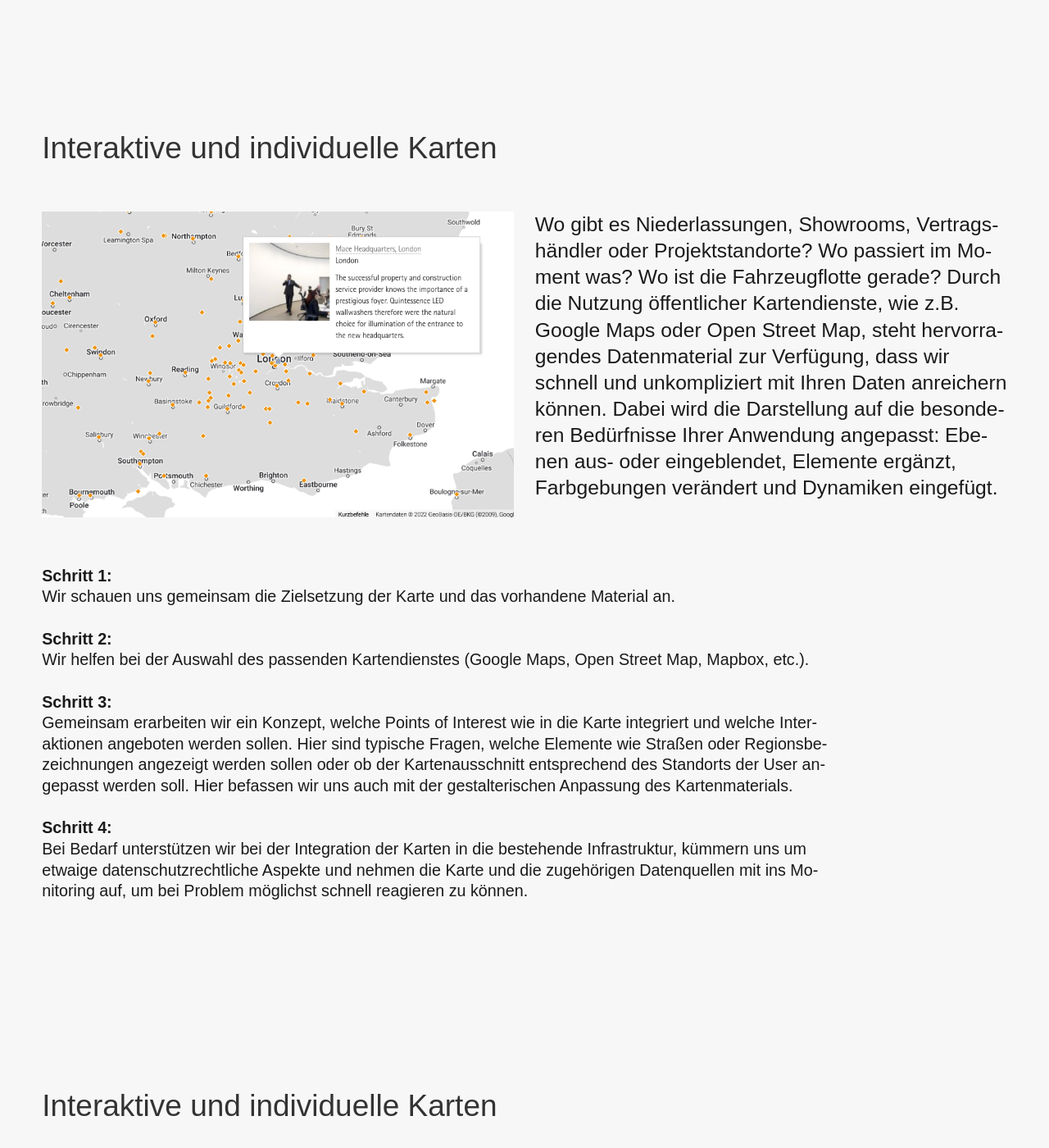
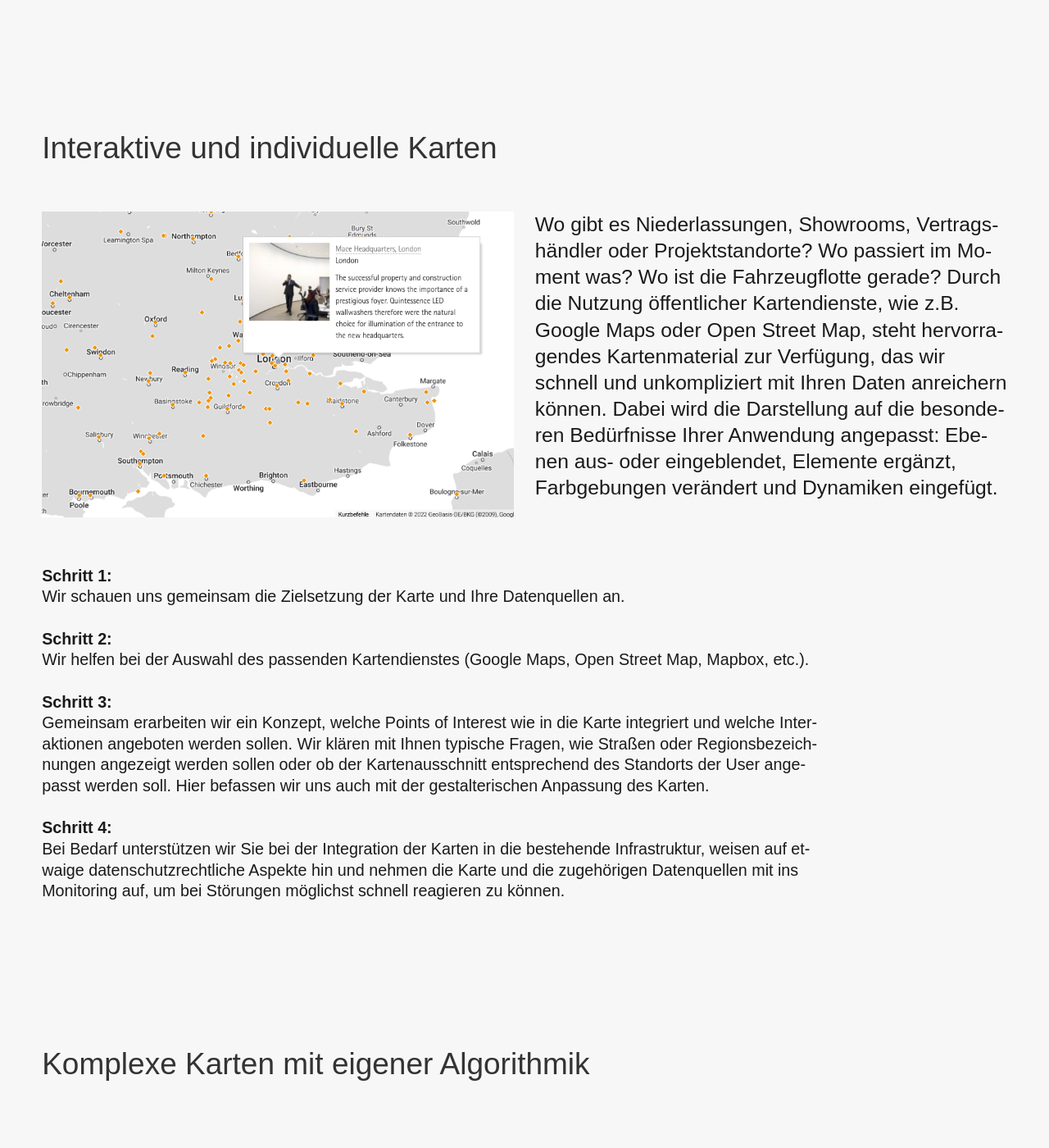
Before and after one commit to Klickmeister/klickmeister.github.io, a Jekyll site: the page built from _products/karten-und-visualisierungen.md, in a window 1280 px wide and 1400 px high, scrolled down 611 px. Shown: the whole window at 82% size. Built offline with Jekyll 4.4.1, drawn with Linux system fonts in a browser that asks for light colours; some web fonts are replaced; some of the changed text lies outside the part shown.

Commit message:
Update karten-und-visualisierungen.md

```diff
--- a/_products/karten-und-visualisierungen.md
+++ b/_products/karten-und-visualisierungen.md
@@ -18,45 +18,20 @@ intro: |
     <figcaption>
         <div class="limited-box" data-box-width="m">
             <p>Wo gibt es Niederlassungen, Showrooms, Vertragshändler oder Projektstandorte? Wo passiert im Moment was? Wo ist die Fahrzeugflotte gerade?
-                Durch die Nutzung öffentlicher Kartendienste, wie z.B. Google Maps oder Open Street Map, steht hervorragendes Datenmaterial zur Verfügung, dass wir schnell und unkompliziert mit Ihren Daten anreichern können.
+                Durch die Nutzung öffentlicher Kartendienste, wie z.B. Google Maps oder Open Street Map, steht hervorragendes Kartenmaterial zur Verfügung, das wir schnell und unkompliziert mit Ihren Daten anreichern können.
                 Dabei wird die Darstellung auf die besonderen Bedürfnisse Ihrer Anwendung angepasst: Ebenen aus- oder eingeblendet, Elemente ergänzt, Farbgebungen verändert und Dynamiken eingefügt.</p>
         </div>
     </figcaption>
 </figure>
 
 <ul class="steps smalltext" data-box-width="l">
-<li>Wir schauen uns gemeinsam die Zielsetzung der Karte und das vorhandene Material an.</li>
+<li>Wir schauen uns gemeinsam die Zielsetzung der Karte und Ihre Datenquellen an.</li>
 <li>Wir helfen bei der Auswahl des passenden Kartendienstes (Google Maps, Open Street Map, Mapbox, etc.).</li>
-<li>Gemeinsam erarbeiten wir ein Konzept, welche Points of Interest wie in die Karte integriert und welche Interaktionen angeboten werden sollen. Hier sind typische Fragen, welche Elemente wie Straßen oder Regionsbezeichnungen angezeigt werden sollen oder ob der Kartenausschnitt entsprechend des Standorts der User angepasst werden soll. Hier befassen wir uns auch mit der gestalterischen Anpassung des Kartenmaterials.</li>
-<li>Bei Bedarf unterstützen wir bei der Integration der Karten in die bestehende Infrastruktur, kümmern uns um etwaige datenschutzrechtliche Aspekte und nehmen die Karte und die zugehörigen Datenquellen mit ins Monitoring auf, um bei Problem möglichst schnell reagieren zu können.</li>
+<li>Gemeinsam erarbeiten wir ein Konzept, welche Points of Interest wie in die Karte integriert und welche Interaktionen angeboten werden sollen. Wir klären mit Ihnen typische Fragen, wie Straßen oder Regionsbezeichnungen angezeigt werden sollen oder ob der Kartenausschnitt entsprechend des Standorts der User angepasst werden soll. Hier befassen wir uns auch mit der gestalterischen Anpassung des Karten.</li>
+<li>Bei Bedarf unterstützen wir Sie bei der Integration der Karten in die bestehende Infrastruktur, weisen auf etwaige datenschutzrechtliche Aspekte hin und nehmen die Karte und die zugehörigen Datenquellen mit ins Monitoring auf, um bei Störungen möglichst schnell reagieren zu können.</li>
 </ul>
 
 </section>
-<section>
-
-<h2>Interaktive und individuelle Karten</h2>
-
-<div class="limited-box" data-box-width="m">
-Eine typische Anwendung in diesem Segment ist die kartenbasierte Darstellung von Informationen. Das können Niederlassungen, Showrooms, Vertragshändler oder Projekte in einer bestimmten Region sein, aber auch dynamische Daten, z.B. der aktuelle Standort von Leihfahrrädern. Das wesentliche Merkmal dabei ist, dass ein bestehender Kartendienst, z.B. Google Maps oder Open Street Map genutzt und um zusätzliche Informationen und Interaktionen ergänzt wird. Hierbei wird in der Regel auch die Darstelling der Karte auf die besonderen Bedürfnisse der Anwendung angepasst: Ebenen oder Elemente werden aus- oder eingeblendet und die Farben werden angepasst.
-</div>
-
-<figure data-columns="2" class="smalltext">
-    <img src="./images/erco-karten.jpg" alt="Interaktive und individuelle Karten">
-    <figcaption>
-        <h4>Leistungen</h4>
-        <ul>
-            <li>Beratung zur Wahl des passenden Karten Services</li>
-            <li>POI (Points of Interest: Marker, Geometrie) in Karten einzeichen</li>
-            <li>Kartenausschnitt aufgrund des Standortes der User anpassen</li>
-            <li>Designanpassungen</li>
-            <li>Integration des Kartenservices in die bestehende Infrastruktur</li>
-            <li>Interaktionsmöglichkeiten (z.B. Anzeige von zusätzlichen Ebenen)</li>
-        </ul>
-    </figcaption>
-</figure>
-
-</section>
-<section>
 
 <h2>Komplexe Karten mit eigener Algorithmik</h2>
 
```
